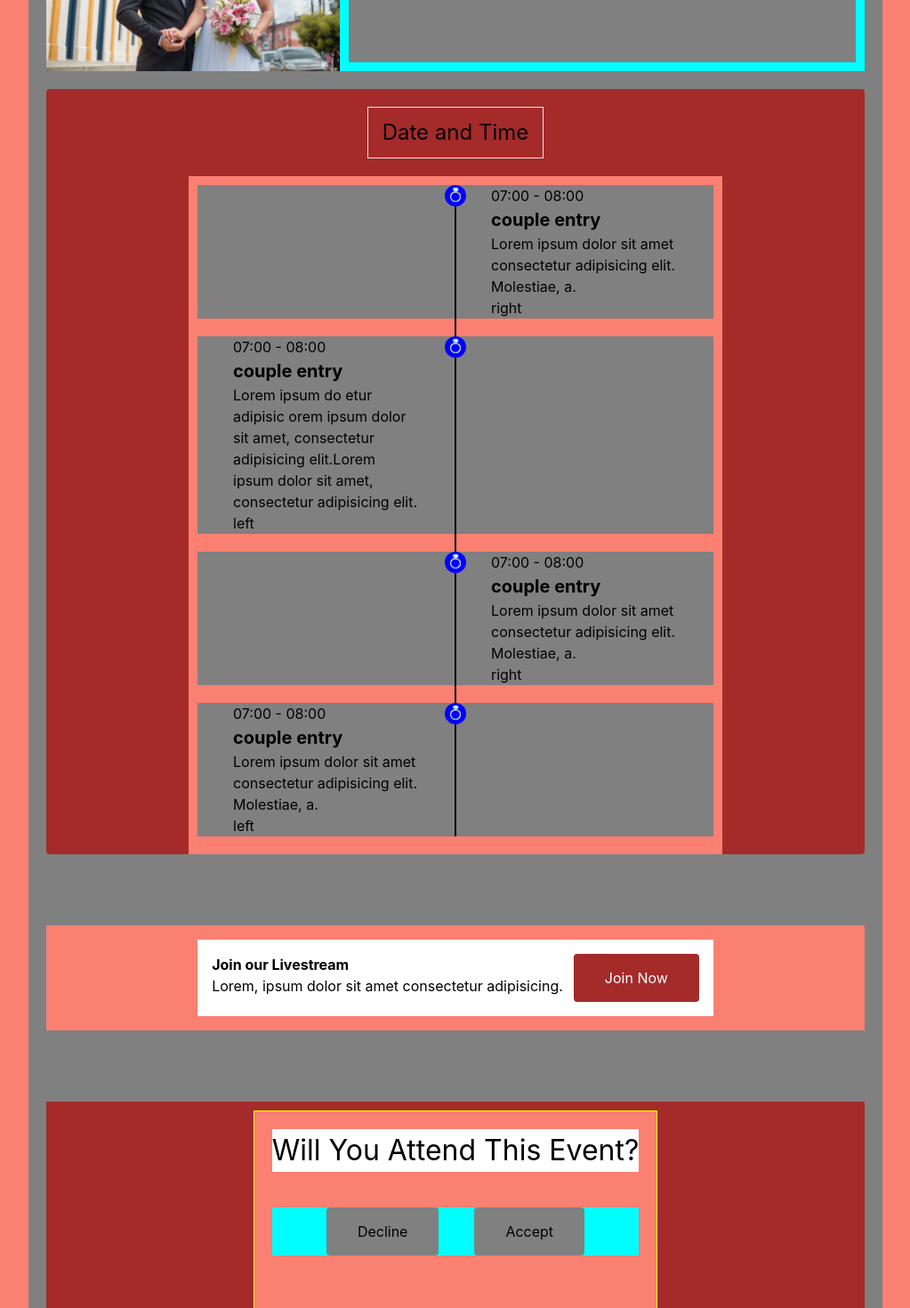
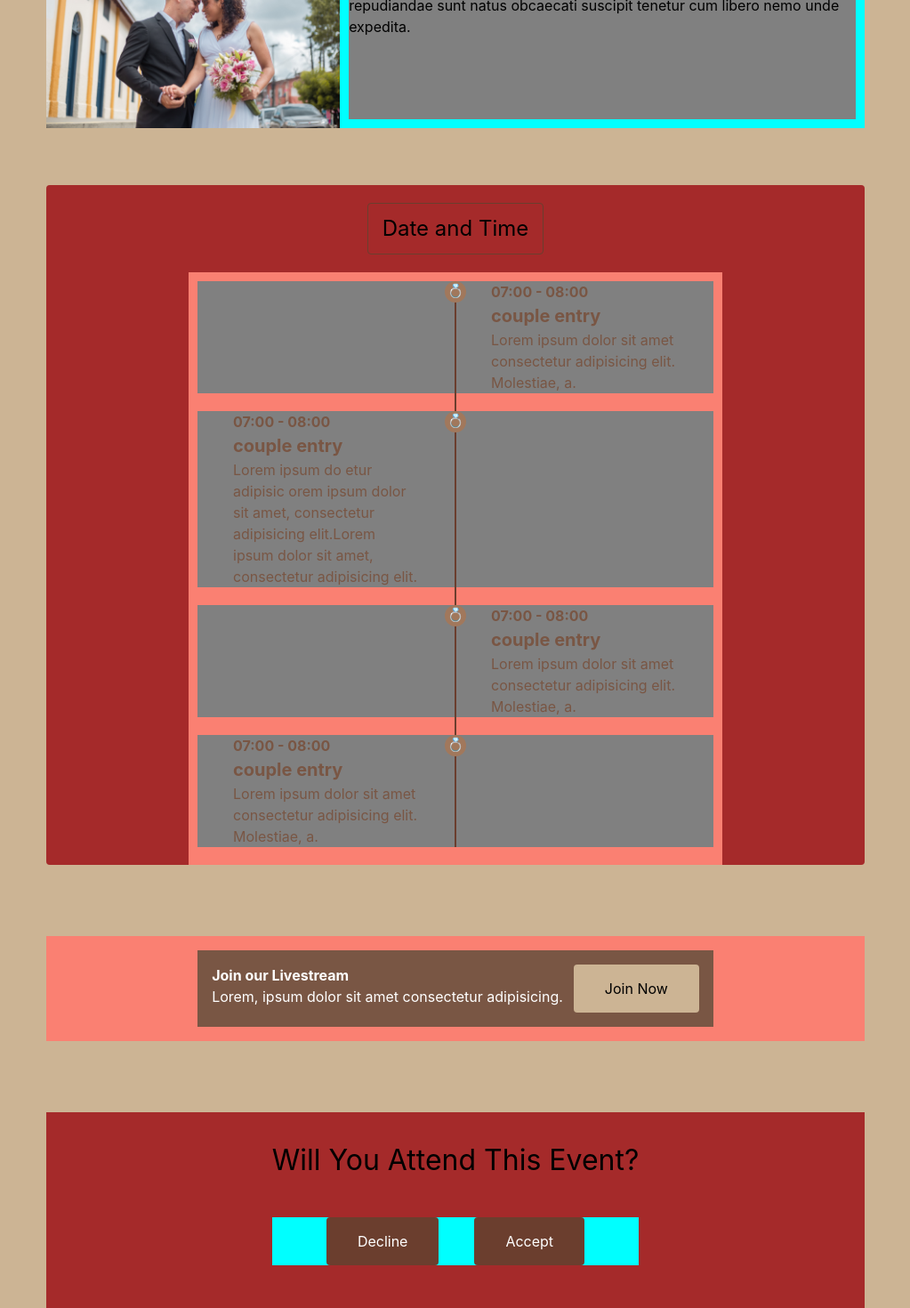
Before and after one commit to Keemchard/Wedding-Invitation, a React (Create React App) app: page / in a window 1280 px wide. Shown: the part 660-2130 px from the top of the page at 89% size, without its empty margins (128-1151 px from the left). Built offline with nearby package versions, Linux system fonts and the light colour scheme.

Commit message:
💄 scheme test

```diff
--- a/src/App.css
+++ b/src/App.css
@@ -1,5 +1,5 @@
 .timeline-con:hover .timeline-circle {
-  background-color: red;
+  background-color: #c38452;
   transition: 0.25s;
 }
 
--- a/src/components/Button.tsx
+++ b/src/components/Button.tsx
@@ -10,7 +10,7 @@ const Button: FC<ButtonType> = ({
   return (
     <button
       style={{ backgroundColor: bgColor, color: txtColor }}
-      className="py-[15px] px-[35px] rounded"
+      className="py-[15px] px-[35px] rounded hover:scale-[1.1] transition-[0.25s]"
       onClick={btnFunction}
     >
       {label}
--- a/src/components/InputField.tsx
+++ b/src/components/InputField.tsx
@@ -10,7 +10,7 @@ interface InputType extends InputHTMLAttributes<HTMLInputElement> {
 }
 
 const InputField: FC<Partial<InputType>> = ({
-  inputBorder = "1px solid purple",
+  inputBorder = "1px solid #6B3E2E",
   inputTextColor = "black",
   inputBgColor = "white",
   inputWidth,
--- a/src/pages/main-page/MainPage.tsx
+++ b/src/pages/main-page/MainPage.tsx
@@ -9,11 +9,11 @@ import Section5 from "./sections/Section5";
 const MainPage = () => {
   return (
     <>
-      <div className="main w-full bg-[salmon]">
+      <div className="main w-full bg-[#CCB494]">
         <div>
           <Section1 />
         </div>
-        <div className="bg-[gray] w-[75%] m-auto p-[20px]">
+        <div className="bg-[#gray] w-[75%] m-auto p-[20px]">
           <Section2 />
           <Section3 />
           <Section4 />
--- a/src/pages/main-page/sections/Section1.tsx
+++ b/src/pages/main-page/sections/Section1.tsx
@@ -14,7 +14,7 @@ const Section1 = () => {
         alt="wedding bg"
         className="absolute top-0 h-full w-full"
       />
-      <div className="bg-primary bg-opacity-40 z-20 p-[30px] w-[600px] h-[300px] rounded flex flex-col justify-center items-center">
+      <div className="bg-[#6B3E2E] bg-opacity-40 z-20 p-[30px] w-[600px] h-[300px] rounded flex flex-col justify-center items-center">
         <div className="pb-[30px] text-center">
           <p className="text-[40px]">MR. & MRS. SURNAME</p>
           <p className="text-[35px]">WEDDING</p>
@@ -22,7 +22,7 @@ const Section1 = () => {
         <Button
           label="YOU ARE INVITED!"
           btnFunction={goToSecFive}
-          bgColor="brown"
+          bgColor="#6B3E2E"
           txtColor="white"
         />
       </div>
--- a/src/pages/main-page/sections/Section2.tsx
+++ b/src/pages/main-page/sections/Section2.tsx
@@ -2,7 +2,7 @@ import CoupleImage from "../../../assets/mock/sec-2-mock.jpg";
 
 const Section2 = () => {
   return (
-    <div className="flex bg-[aqua]">
+    <div className="flex bg-[aqua] my-16">
       <div>
         <img src={CoupleImage} alt="couple img" className="w-[40rem]" />
       </div>
--- a/src/pages/main-page/sections/Section3.tsx
+++ b/src/pages/main-page/sections/Section3.tsx
@@ -7,7 +7,7 @@ const Section3 = () => {
   const timeline = timelineData;
   return (
     <div className="bg-[brown] my-[20px] rounded flex flex-col justify-center items-center">
-      <div className="text-[1.5rem] border-[1px] py-[10px] px-[1rem] my-[20px]">
+      <div className="text-[1.5rem] border-[1px] border-[#6B3E2E] rounded py-[10px] px-[1rem] my-[20px]">
         Date and Time
       </div>
       <div className="bg-[salmon]">
--- a/src/pages/main-page/sections/Section4.tsx
+++ b/src/pages/main-page/sections/Section4.tsx
@@ -7,16 +7,16 @@ const Section4 = () => {
   };
   return (
     <div className="bg-tertiary p-[1rem] flex justify-center my-[5rem]">
-      <div className="bg-[white] p-[1rem] flex gap-3">
-        <div>
+      <div className="bg-[#795644] p-[1rem] flex gap-3">
+        <div className="text-white">
           <p className="font-bold">Join our Livestream</p>
           <p>Lorem, ipsum dolor sit amet consectetur adipisicing.</p>
         </div>
         <Button
           label="Join Now"
           btnFunction={goToLivestream}
-          bgColor="brown"
-          txtColor="white"
+          bgColor="#CCB494"
+          txtColor="black"
         />
       </div>
     </div>
--- a/src/pages/main-page/sections/Section5.tsx
+++ b/src/pages/main-page/sections/Section5.tsx
@@ -22,15 +22,23 @@ const Section5 = () => {
 
   return (
     <div className="bg-primary flex justify-center items-center p-[10px]">
-      <div className="bg-[salmon] p-[20px] border-[1px] border-[yellow] border-solid">
+      <div className="bg-[#salmon] p-[20px]">
         <div>
-          <p className="text-[2rem] bg-[white] text-center">
-            Will You Attend This Event?
-          </p>
+          <p className="text-[2rem] text-center">Will You Attend This Event?</p>
         </div>
         <div className="bg-[aqua] flex justify-center gap-10 my-[2.5rem]">
-          <Button label="Decline" btnFunction={decline} />
-          <Button label="Accept" btnFunction={accept} />
+          <Button
+            label="Decline"
+            btnFunction={decline}
+            bgColor="#6B3E2E"
+            txtColor="white"
+          />
+          <Button
+            label="Accept"
+            btnFunction={accept}
+            bgColor="#6B3E2E"
+            txtColor="white"
+          />
         </div>
         {accepted && (
           <div className="bg-[aqua]">
--- a/src/pages/main-page/sections/components/Event.tsx
+++ b/src/pages/main-page/sections/components/Event.tsx
@@ -13,14 +13,14 @@ const Event: FC<EventProp> = ({ timeline }) => {
         style={{ justifyContent: box_position }}
       >
         <div className="timeline-con w-[50%] px-[2.5rem] relative">
-          <div className="hover:scale-[1.1] transition-[0.25s]">
-            <p>{time}</p>
-            <p className="text-[20px] font-bold">{title}</p>
+          <div className="hover:scale-[1.1] transition-[0.25s] text-[#795644]">
+            <p className="font-bold">{time}</p>
+            <p className="text-[20px] font-bold text-[#795644]">{title}</p>
             <p>{description}</p>
-            <p>{box_position}</p>
+            {/* <p>{box_position}</p> */}
           </div>
           <div
-            className="timeline-circle bg-[blue] absolute h-[1.5rem] w-[1.5rem] rounded-[50%] flex justify-center top-0 z-20"
+            className="timeline-circle bg-[#a1785c] absolute h-[1.5rem] w-[1.5rem] rounded-[50%] flex justify-center top-0 z-20"
             style={
               box_position === "left"
                 ? { right: "-0.75rem" }
--- a/src/pages/main-page/sections/components/GuestForm.tsx
+++ b/src/pages/main-page/sections/components/GuestForm.tsx
@@ -5,8 +5,16 @@ const GuestForm = () => {
   return (
     <form className="p-[1rem]">
       <div className="flex gap-10">
-        <InputField type="text" placeholder="Your Awesome First Name" />
-        <InputField type="text" placeholder="Your Cool Last Name" />
+        <InputField
+          type="text"
+          placeholder="Your Awesome First Name"
+          inputBgColor="#CCB494"
+        />
+        <InputField
+          type="text"
+          placeholder="Your Cool Last Name"
+          inputBgColor="#CCB494"
+        />
       </div>
       <div className="mt-[1rem]">
         <InputField
@@ -14,6 +22,7 @@ const GuestForm = () => {
           value={`submit`.toUpperCase()}
           inputWidth="100%"
           inputWeight="bold"
+          inputBgColor="#CCB494"
         />
       </div>
     </form>
--- a/src/pages/main-page/sections/components/TimeLine.tsx
+++ b/src/pages/main-page/sections/components/TimeLine.tsx
@@ -9,7 +9,7 @@ const TimeLine: FC<Prop> = ({ timeline }) => {
   return (
     <>
       <div className="bg-[tertiary] max-w-[600px] relative">
-        <div className="line bg-[black] h-[100%] w-[0.13rem] absolute left-0 right-0 ml-auto mr-auto z-10"></div>
+        <div className="line bg-[#6B3E2E] h-[100%] w-[2px] absolute left-0 right-0 ml-auto mr-auto z-10"></div>
         {timeline.map((item) => {
           return (
             <div key={item.id}>
```
